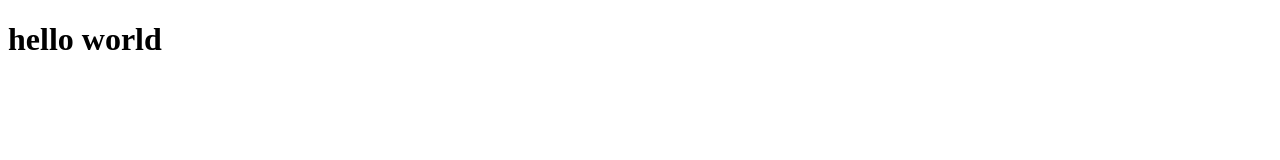
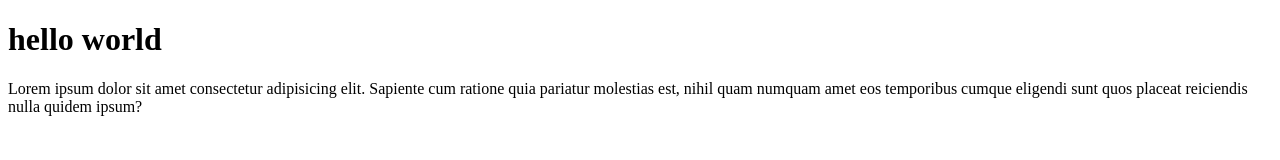
Before and after one commit to Zahaby18/wpu-git-test, a plain HTML site: page index.html in a window 1280 px wide. Drawn offline with Linux system fonts and the light colour scheme.

Commit message:
menambah paragraph

```diff
--- a/index.html
+++ b/index.html
@@ -8,6 +8,7 @@
 <body>
 
     <h1>hello world</h1>
+    <p>Lorem ipsum dolor sit amet consectetur adipisicing elit. Sapiente cum ratione quia pariatur molestias est, nihil quam numquam amet eos temporibus cumque eligendi sunt quos placeat reiciendis nulla quidem ipsum?</p>
 
 </body>
 </html>
```
